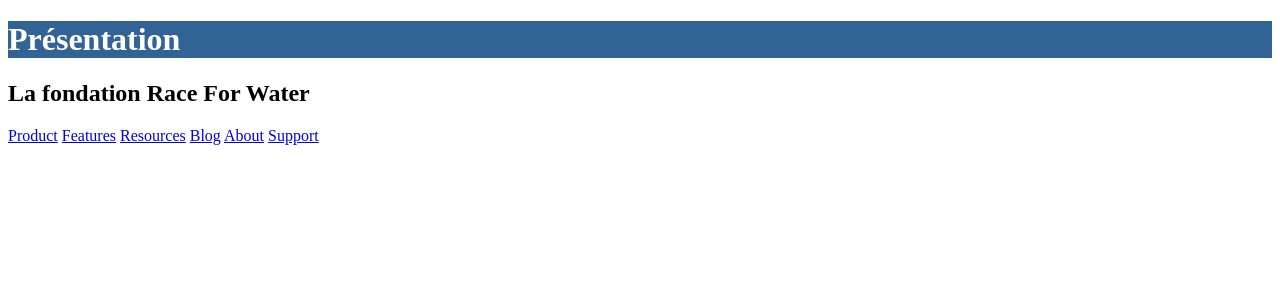
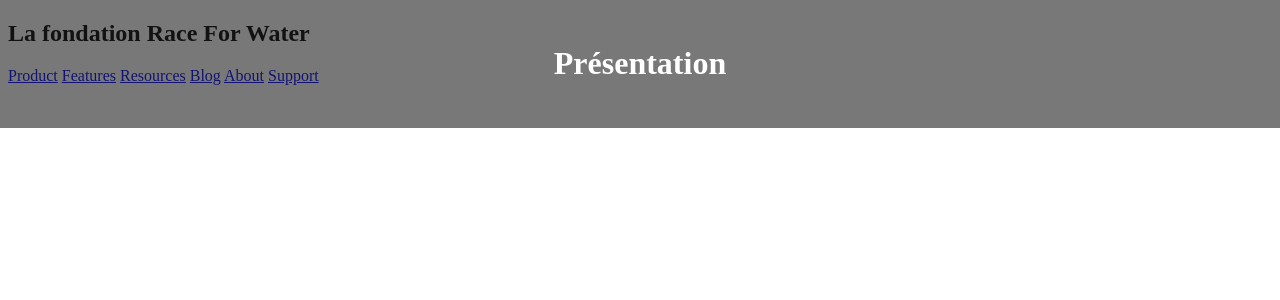
Before and after one commit to FuzniX/NuitInfo, a Flask app: page / in a window 1280 px wide. Shown: the top 300 px of the page. Run offline with Flask 3, Linux system fonts and the light colour scheme; some web fonts are replaced.

Commit message:
Header fixe

```diff
--- a/static/style.css
+++ b/static/style.css
@@ -59,4 +59,13 @@ header {
     background-color: #316396;
     color: white;
     font-family: 'Inter';
+    position: fixed;
+    top: 0;
+    left: 50%;
+    transform: translateX(-50%);
+    width: 100%;
+    text-align: center;
+    background-color: rgba(30, 31, 33, 0.6);
+    padding: 1.5em 2em; /* Utilisation d'unités relatives */
+    z-index: 1000;
 }
```
